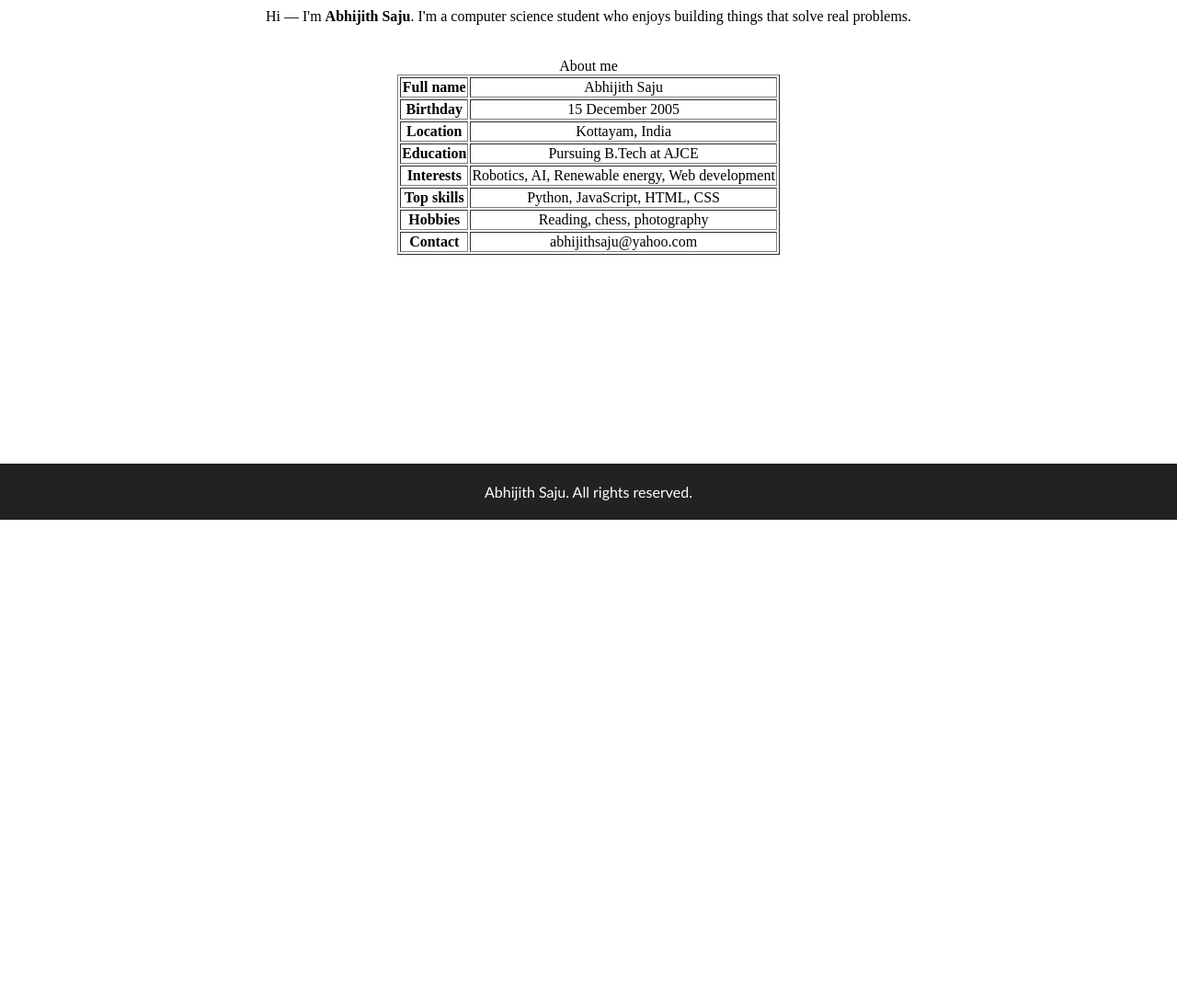
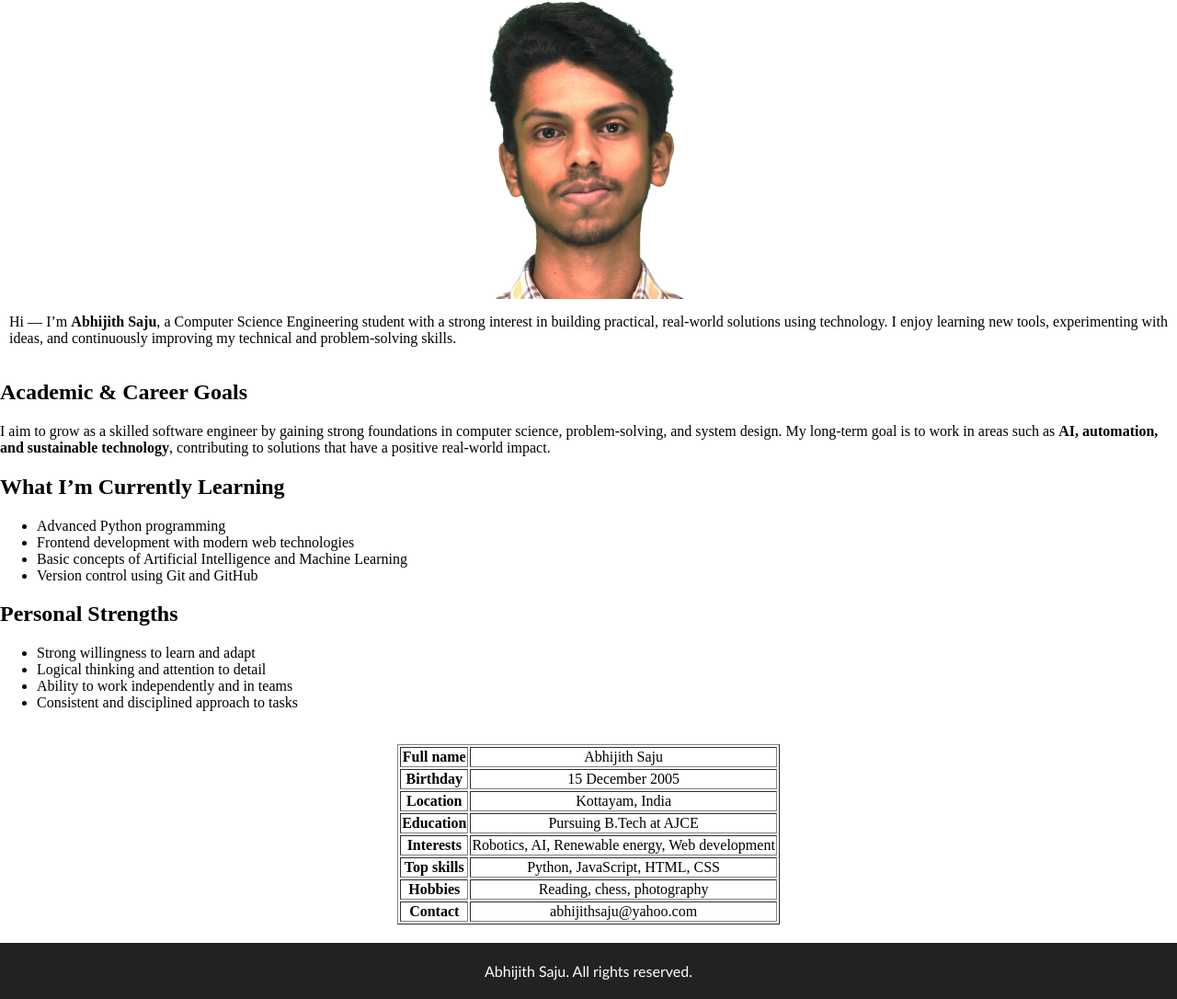
Before and after one commit to AbhijithSaju/Portfolio, a plain HTML site: page about.html in a window 1280 px wide. Shown: the part 235-1321 px from the top of the page at 92% size. Before the commit the page ends 800 px from the top, so only its background shows below. Drawn offline with Linux system fonts and the light colour scheme.

Commit message:
Update about.html

```diff
--- a/about.html
+++ b/about.html
@@ -23,14 +23,42 @@
 
    <div class="about-container">
 
-    <img src="profile.jpg" alt="Profile Photo">
+    <img src="images/profile.jpg" alt="Profile Photo">
 
+   <p style="text-align:justify;">
+        Hi — I’m <strong>Abhijith Saju</strong>, a Computer Science Engineering student with a strong interest in building
+    practical, real-world solutions using technology. I enjoy learning new tools, experimenting with ideas,
+    and continuously improving my technical and problem-solving skills.
+    </p>
+</div>
+     <div class="about-extra">
+    <h2>Academic & Career Goals</h2>
     <p>
-    Hi — I'm <strong>Abhijith Saju</strong>. I'm a computer science student who enjoys building things that solve real problems.
+      I aim to grow as a skilled software engineer by gaining strong foundations in computer science,
+      problem-solving, and system design. My long-term goal is to work in areas such as
+      <strong>AI, automation, and sustainable technology</strong>, contributing to solutions that have a
+      positive real-world impact.
     </p>
 
+    <h2>What I’m Currently Learning</h2>
+    <ul>
+      <li>Advanced Python programming</li>
+      <li>Frontend development with modern web technologies</li>
+      <li>Basic concepts of Artificial Intelligence and Machine Learning</li>
+      <li>Version control using Git and GitHub</li>
+    </ul>
+
+    <h2>Personal Strengths</h2>
+    <ul>
+      <li>Strong willingness to learn and adapt</li>
+      <li>Logical thinking and attention to detail</li>
+      <li>Ability to work independently and in teams</li>
+      <li>Consistent and disciplined approach to tasks</li>
+    </ul>
+  </div>
+
+<div class="about-container">
     <table border="1">
-        <caption>About me</caption>
         <tr><th>Full name</th><td>Abhijith Saju</td></tr>
         <tr><th>Birthday</th><td>15 December 2005</td></tr>
         <tr><th>Location</th><td>Kottayam, India</td></tr>
```
